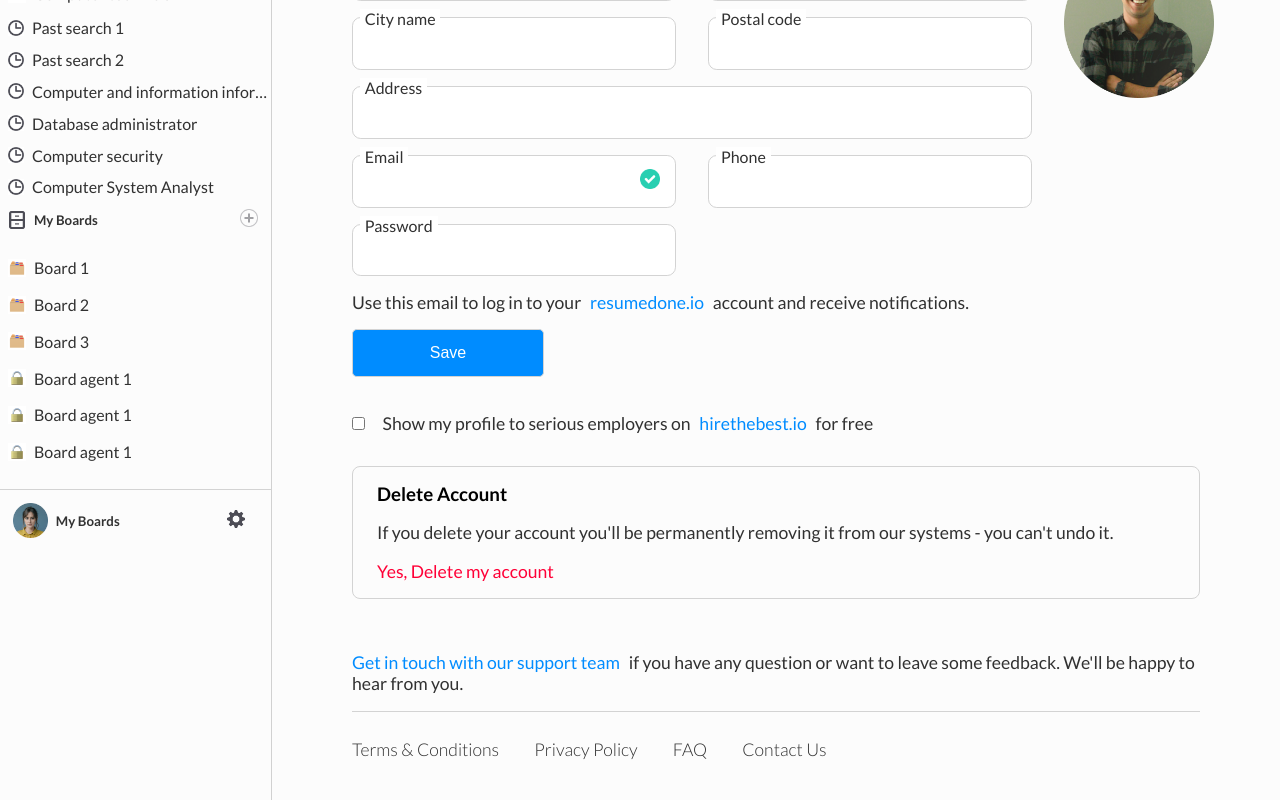
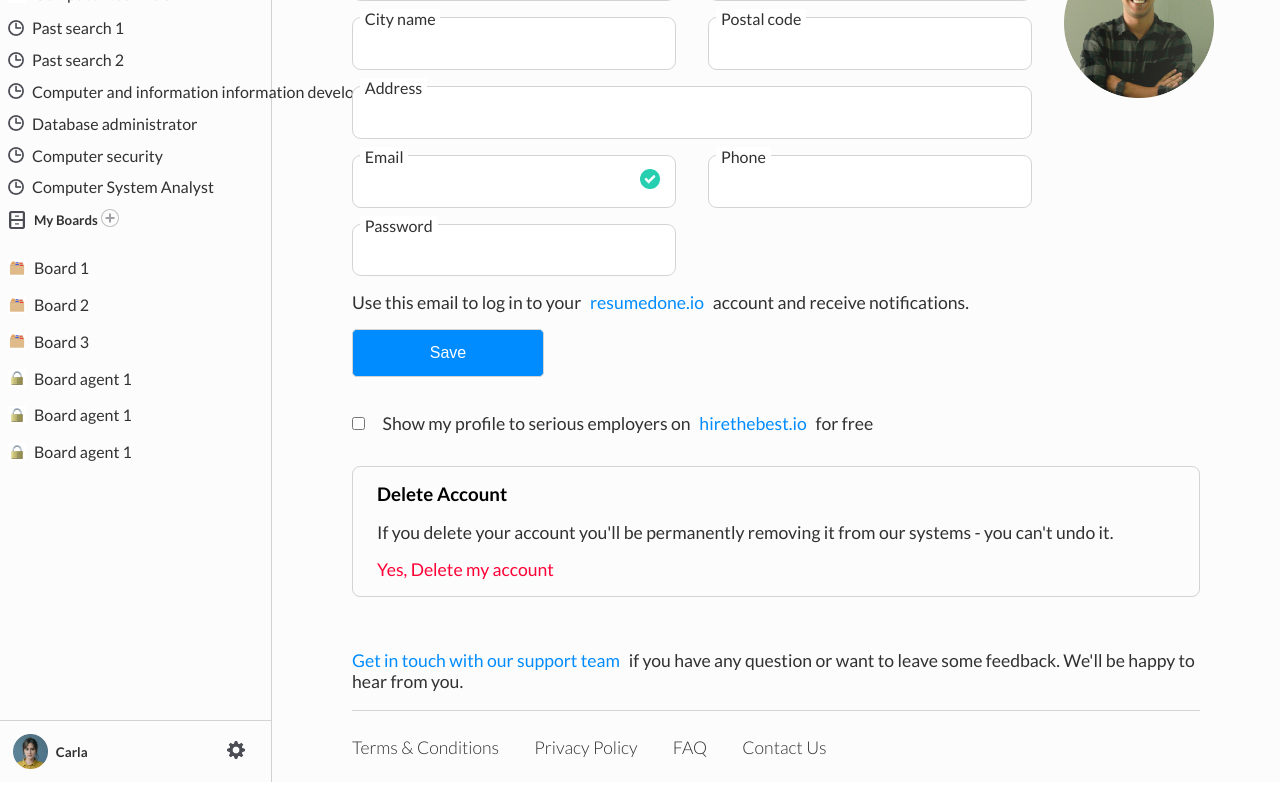
Before and after one commit to mahery76/css-test, a Next.js app: page /signin in a window 1280 px wide. Shown: the part 412-1212 px from the top of the page. Built offline with nearby package versions, Linux system fonts and the light colour scheme.

Commit message:
feat: finalize design

```diff
--- a/src/app/_components/SideMenu.jsx
+++ b/src/app/_components/SideMenu.jsx
@@ -6,8 +6,10 @@ import SideMenuHeader from "./SideMenuHeader";
 function SideMenu() {
   return (
     <div className={styles.sideMenu}>
+      <div>
       <SideMenuHeader />
       <SideMenuBody />
+      </div>
       <SideMenuFooter />
     </div>
   );
--- a/src/app/_components/SideMenu.module.css
+++ b/src/app/_components/SideMenu.module.css
@@ -3,17 +3,21 @@
   min-width: 17em;
   min-height: 100vh;
   border-right: 1.5px solid rgb(209, 209, 209);
+  display: flex;
+  flex-direction: column;
+  justify-content: space-between;
 }
 .SideMenuHeader {
+  place-items: start;
   padding-left: 0.5em;
   padding-top: 0.8em;
   padding-bottom: 0.8em;
   border-bottom: 1.5px solid rgb(211, 211, 211);
 }
 .SideMenuBody {
+  place-items: start;
   padding-left: 0.5em;
   padding-top: 0.8em;
-  border-bottom: 1.5px solid rgb(211, 211, 211);
   padding-bottom: 0.8em;
 }
 .SideMenuBodyMyTemplates {
@@ -34,8 +38,6 @@
   overflow: hidden;           /* Hide the overflowed text */
   text-overflow: ellipsis;    /* Add the ellipsis at the end of the text */
 }
-
-
 .SideMenuBodyBoards {
   display: flex;
   align-items: center;
@@ -53,8 +55,11 @@
   justify-content: space-between;
   padding: 0.8em 0.8em 0 0.8em;
   width: 100%;
+  border-top: 1.5px solid rgb(211, 211, 211);
+
 }
 .SideMenuFooterGear{
   padding-right: 0.8em;
   padding-bottom: 0.8em;
+  cursor: pointer;
 }
--- a/src/app/_components/SideMenuFooter.jsx
+++ b/src/app/_components/SideMenuFooter.jsx
@@ -1,21 +1,27 @@
-import React from 'react'
+import React from "react";
 import styles from "./SideMenu.module.css";
 import Image from "next/image";
 import carlaProfile from "@/public/images/carlaProfile.png";
 import gearIcon from "@/public/icons/gearIcon.png";
+import Link from "next/link";
 
 function SideMenuFooter() {
   return (
     <div className={styles.SideMenuFooter}>
       <div className={styles.SideMenuItems}>
         <Image src={carlaProfile} alt="" width={35} height={35} />
-      <h5>My Boards</h5>
+        <h5>Carla</h5>
       </div>
       <div className={styles.SideMenuFooterGear}>
+        <Link
+          href="https://www.chatgpt.com"
+          target="_blank"
+        >
           <Image src={gearIcon} alt="" width={18} height={18} />
+        </Link>
       </div>
     </div>
-  )
+  );
 }
 
-export default SideMenuFooter
+export default SideMenuFooter;
--- a/src/app/signin/_components/Body.module.css
+++ b/src/app/signin/_components/Body.module.css
@@ -1,5 +1,5 @@
 .body {
-  padding: 2.5em 5em;
+  padding: 2.5em 5em 1.5em 5em;
   display: flex;
   flex-direction: column;
   align-items: center;
@@ -153,8 +153,12 @@
 }
 .BodyDeleteAccountConfirm{
   margin-top: 1em;
+}
+.BodyDeleteAccountConfirmLink{
   color: rgb(255, 0, 55);
   font-size: 1.1em;
+  cursor: pointer;
+  text-decoration: none;
 }
 .BodyGetInTouch{
   width: 100%;
@@ -168,6 +172,7 @@
   padding: 0 0.5em 0 0;
   text-decoration: none;
   color: rgb(0, 140, 255);
+  text-decoration: none;
 }
 .BodyFooter{
   display: flex;
--- a/src/app/signin/_components/BodyDeleteAccount.jsx
+++ b/src/app/signin/_components/BodyDeleteAccount.jsx
@@ -1,12 +1,21 @@
 import React from "react";
 import styles from "./Body.module.css";
+import Link from "next/link";
 
 function BodyDeleteAccount() {
   return (
     <div className={styles.BodyDeleteAccount}>
       <h3 className={styles.BodyDeleteAccountTitle}>Delete Account</h3>
       <div className={styles.BodyDeleteAccountDescription}>If you delete your account you'll be permanently removing it from our systems - you can't undo it.</div>
-      <div className={styles.BodyDeleteAccountConfirm}>Yes, Delete my account</div>
+      <div className={styles.BodyDeleteAccountConfirm}>
+        <Link
+          href="https://www.chatgpt.com"
+          target="_blank"
+          className={styles.BodyDeleteAccountConfirmLink}
+          >
+          Yes, Delete my account
+        </Link>
+        </div>
     </div>
   )
 }
--- a/src/app/signin/_components/BodyGetInTouch.jsx
+++ b/src/app/signin/_components/BodyGetInTouch.jsx
@@ -6,7 +6,7 @@ function BodyGetInTouch() {
   return (
     <div className={styles.BodyGetInTouch}>
         <Link
-          href="https://www.hirethebest.io"
+          href="https://www.chatgpt.com"
           target="_blank"
           className={styles.BodyGetInTouchLink}
         >
```
Lines whose indentation alone changed are shown as unchanged.
